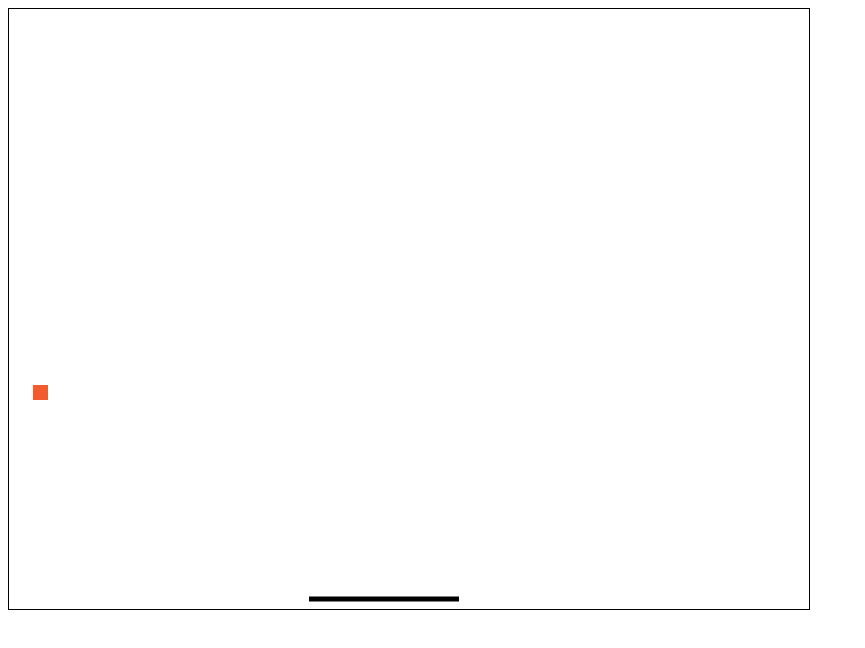
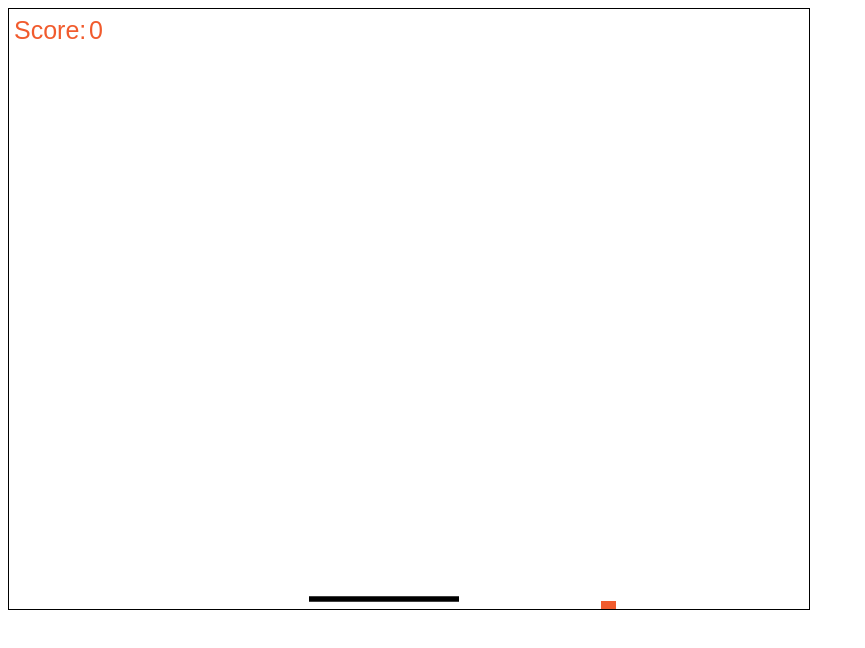
Before and after one commit to ThuDinh3396/Bounce-Case-study, a plain HTML site: page index.html in a window 1280 px wide. Shown: the whole page, without its empty margins (0-865 px from the left). Drawn offline with Linux system fonts and the light colour scheme.

Commit message:
check colision done

```diff
--- a/Score.js
+++ b/Score.js
@@ -1,7 +1,7 @@
-let Score = function (score){
+let Score = function (score) {
     this.score = score;
     this.drawScore = function (ctx) {
-        ctx.font = "24px Arial";
+        ctx.font = "25px Arial";
         ctx.fillText("Score: ", 5, 30);
         ctx.fillText(this.score, 80, 30);
         ctx.stroke();
--- a/bounce.js
+++ b/bounce.js
@@ -6,16 +6,7 @@ function Bounce(x, y, vx, vy, w, h, ctx) {
     this.w = w
     this.h = h
     this.ctx = ctx
-    this.move = function () {
-        if (this.y + this.h > 600 || this.y <= 0) {
-            this.vy = -this.vy
-        }
-        if (this.x + this.w > 800 || this.x <= 0) {
-            this.vx = -this.vx
-        }
-        this.x += this.vx
-        this.y += this.vy
-    }
+
     this.draw = function (color) {
         this.ctx.beginPath();
         this.ctx.fillStyle = color;
--- a/index.html
+++ b/index.html
@@ -6,10 +6,12 @@
     <title>Game</title>
     <script src="bounce.js"></script>
     <script src="line.js"></script>
+    <script src="Score.js"></script>
 </head>
 
 <body>
     <canvas id="myCanvas" width="800" height="600" style="border: 1px solid black;"></canvas>
     <script src="main.js"></script>
+
 </body>
 </html>
--- a/line.js
+++ b/line.js
@@ -13,13 +13,13 @@ function Line(x, y, ctx) {
     this.handleEvent = function (evt) {
         switch (evt.keyCode) {
             case 37:
-                if (this.x - 10 >= 0){
-                    this.x -= 10;
+                if (this.x - 40 >= 0) {
+                    this.x -= 40;
                 }
                 break;
             case 39:
-                if (this.x + 150 + 10 <= 800){
-                    this.x += 10;
+                if (this.x + 150 + 40 <= 800) {
+                    this.x += 40;
                 }
                 break;
         }
--- a/main.js
+++ b/main.js
@@ -1,15 +1,43 @@
 let ctx = document.getElementById("myCanvas").getContext("2d")
 let bounce = new Bounce(50, 50, 2, 2, 15, 15, ctx)
 let line = new Line(300, 590, ctx)
+let gameScore = new Score(0)
+
 window.addEventListener('keydown', (event) => {
   line.handleEvent(event);
 }, false);
 
+function checkColision(Bounce, Line) {
+  /* if (Bounce.y + Bounce.h > 600 || Bounce.y <= 0) {
+    Bounce.vy = -Bounce.vy
+  } */
+  if(Bounce.x + Bounce.w > 800 || Bounce.x <= 0){
+    Bounce.vx =- Bounce.vx
+  }
+
+  if (((Bounce.y> Line.y - 15)
+  && (Bounce.x < Line.x + 150 && Bounce.x >=Line.x))
+  ||(Bounce.y <=0)) {
+    Bounce.vy = -Bounce.vy
+  }
+  if(Bounce.y > Line.y){
+  alert("q")
+  clearInterval(intervalId)
+  Bounce.vx = 0;
+  Bounce.vy = 0;
+  }else{
+    Bounce.x += Bounce.vx
+    Bounce.y += Bounce.vy
+  }
+
+}
+
 timeLoop = 200 / 30
-setInterval(gameStart, timeLoop)
+var intervalId = setInterval(gameStart, timeLoop)
 function gameStart() {
   bounce.ctx.clearRect(0, 0, 800, 600)
-  bounce.move()
   bounce.draw("#f15b2d")
   line.draw()
+  gameScore.drawScore(ctx)
+  checkColision(bounce, line)
 }
```
